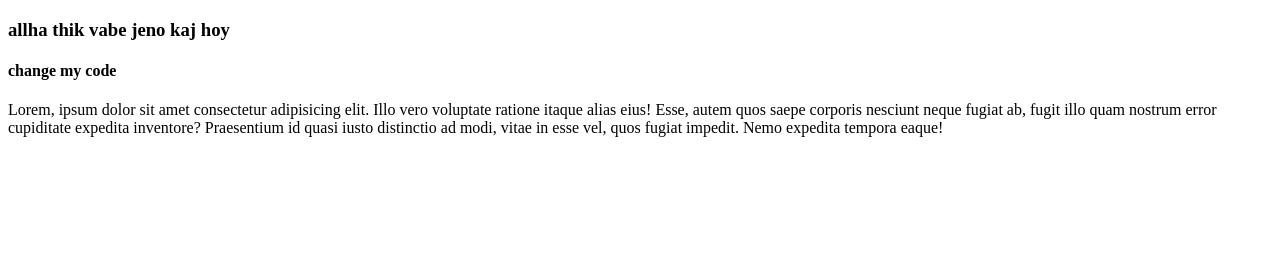
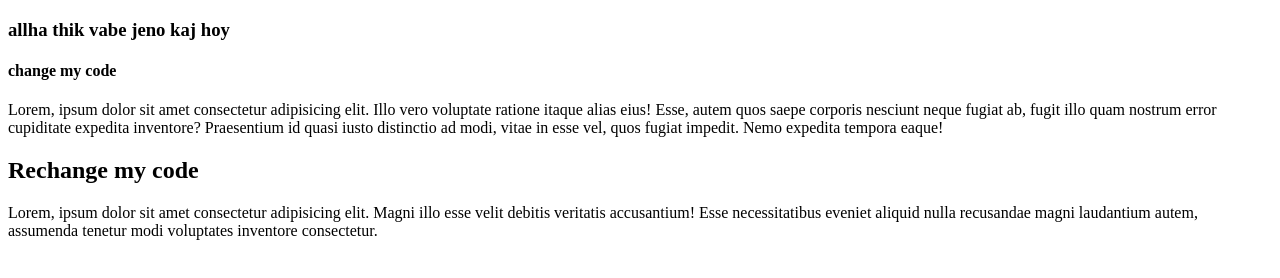
Before and after one commit to jewelislam360/My-first-ripo, a plain HTML site: page index.html in a window 1280 px wide. Drawn offline with Linux system fonts and the light colour scheme.

Commit message:
rechange

```diff
--- a/index.html
+++ b/index.html
@@ -10,6 +10,8 @@
     <h3>allha thik vabe jeno kaj hoy</h3>
     <h4>change my code</h4>
     <p>Lorem, ipsum dolor sit amet consectetur adipisicing elit. Illo vero voluptate ratione itaque alias eius! Esse, autem quos saepe corporis nesciunt neque fugiat ab, fugit illo quam nostrum error cupiditate expedita inventore? Praesentium id quasi iusto distinctio ad modi, vitae in esse vel, quos fugiat impedit. Nemo expedita tempora eaque!</p>
+    <h2>Rechange my code</h2>
+    <p>Lorem, ipsum dolor sit amet consectetur adipisicing elit. Magni illo esse velit debitis veritatis accusantium! Esse necessitatibus eveniet aliquid nulla recusandae magni laudantium autem, assumenda tenetur modi voluptates inventore consectetur.</p>
 
 </body>
 </html>
```
